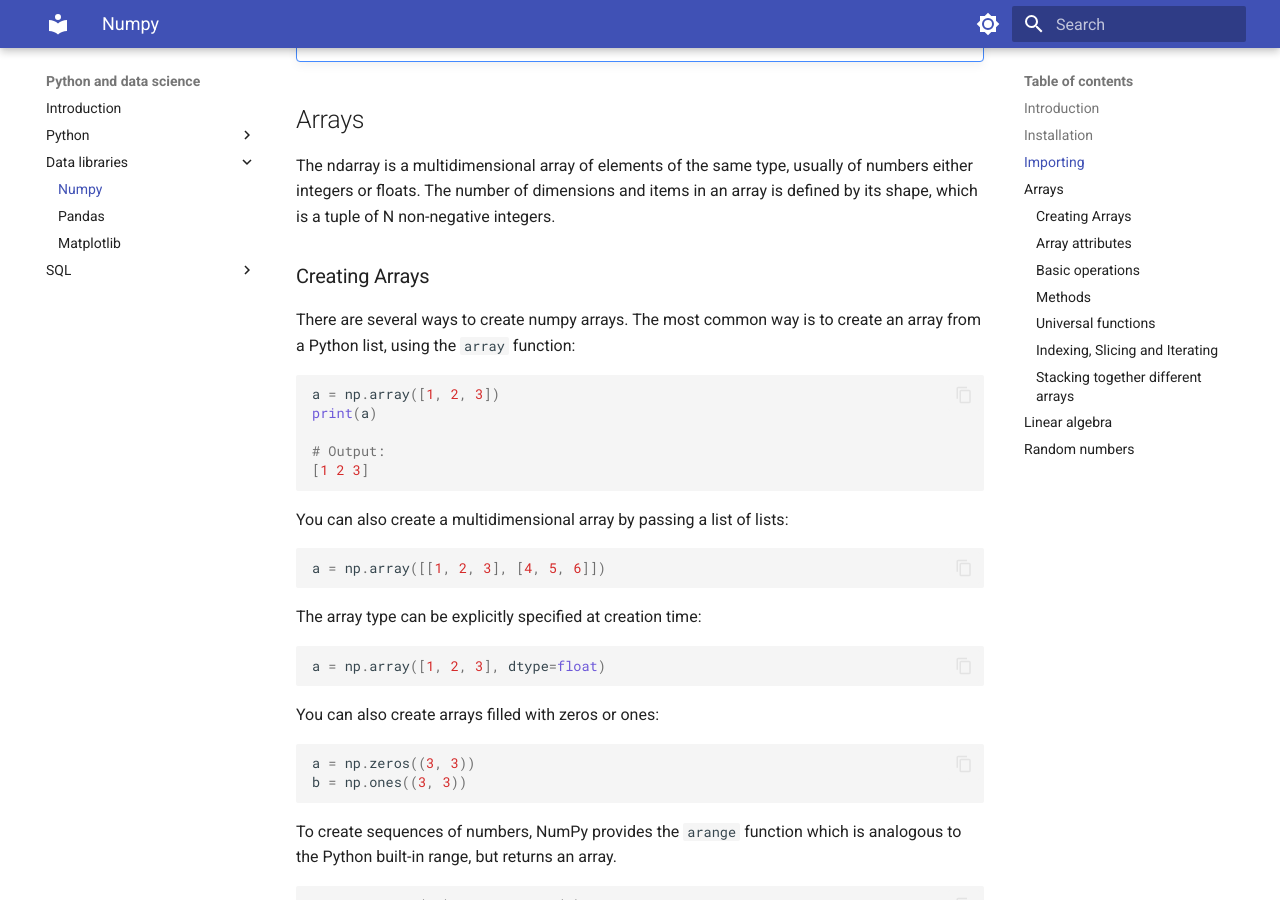
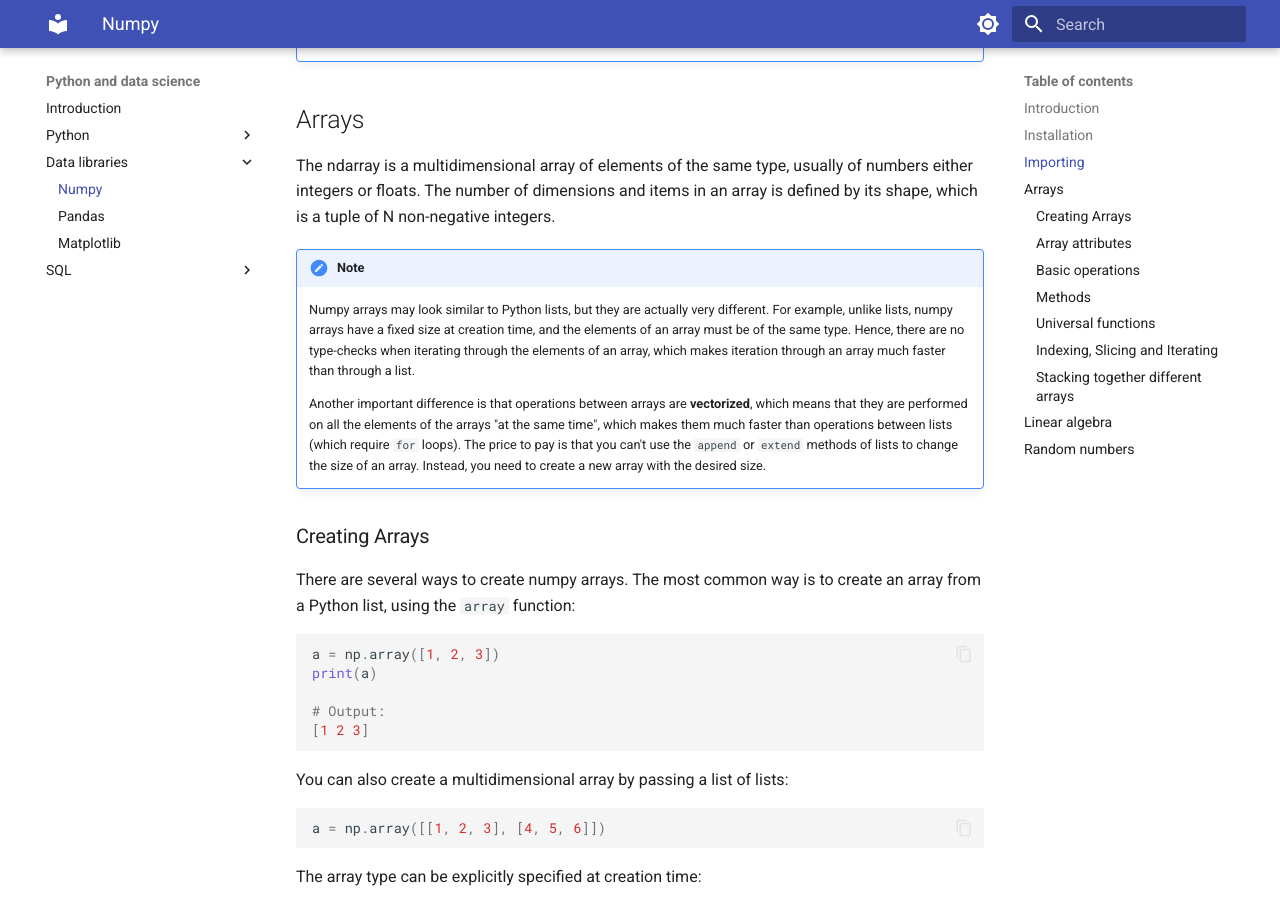
Before and after one commit to gerardpc/python-course, an MkDocs documentation site: the page built from docs/programming/python_libraries/numpy.md, in a window 1280 px wide and 900 px high, scrolled down 997 px. Built offline with MkDocs 1.6.1 and Material for MkDocs 9.7.7, drawn with Linux system fonts in a browser that asks for light colours.

Commit message:
Add difference between lists and arrays.

```diff
--- a/docs/programming/python_libraries/numpy.md
+++ b/docs/programming/python_libraries/numpy.md
@@ -39,6 +39,17 @@ import numpy as np
 
 The ndarray is a multidimensional array of elements of the same type, usually of numbers either integers or floats.
 The number of dimensions and items in an array is defined by its shape, which is a tuple of N non-negative integers.
+
+!!!note
+    Numpy arrays may look similar to Python lists, but they are actually very different. For example, unlike lists,
+    numpy arrays have a fixed size at creation time, and the elements of an array must be of the same type. Hence,
+    there are no type-checks when iterating through the elements of an array, which makes iteration through an array
+    much faster than through a list.
+
+    Another important difference is that operations between arrays are **vectorized**, which means that they are
+    performed on all the elements of the arrays "at the same time", which makes them much faster than operations
+    between lists (which require `for` loops). The price to pay is that you can't use the `append` or `extend`
+    methods of lists to change the size of an array. Instead, you need to create a new array with the desired size.
 
 ### Creating Arrays
 
```
